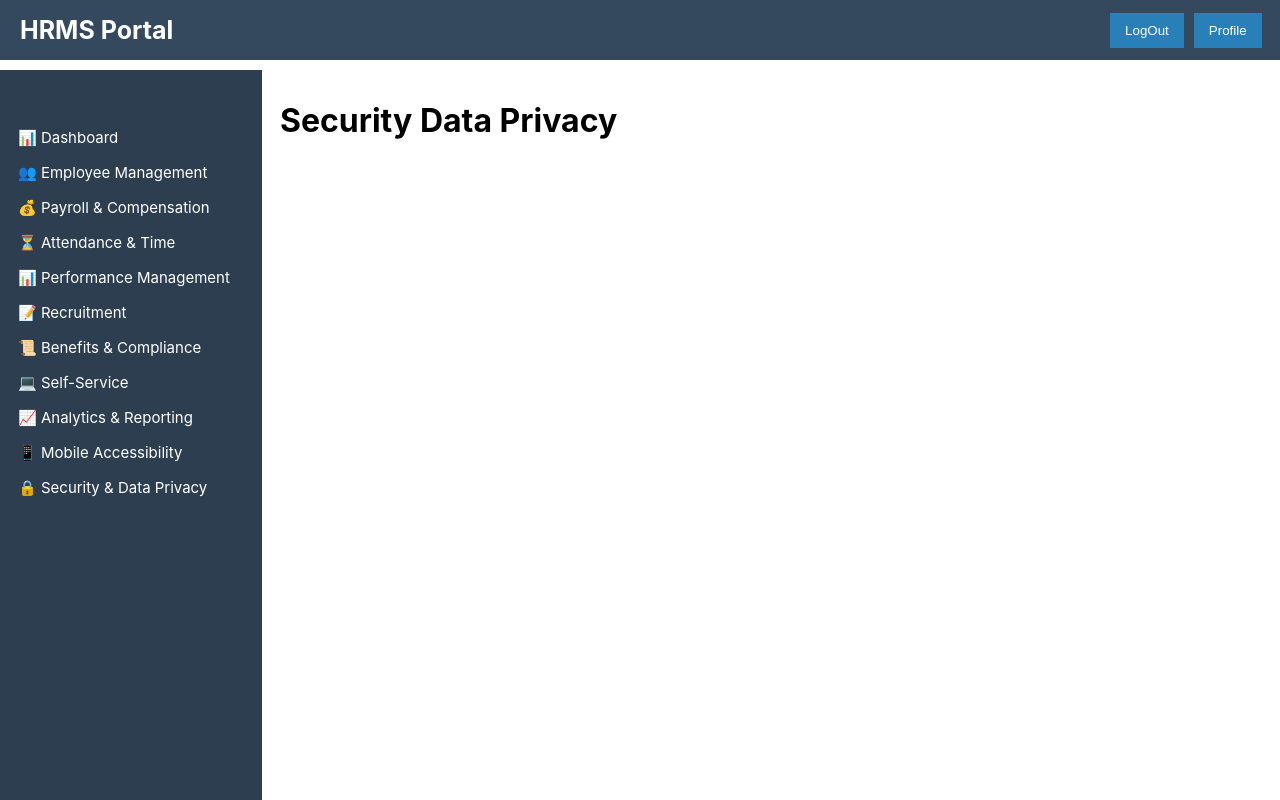
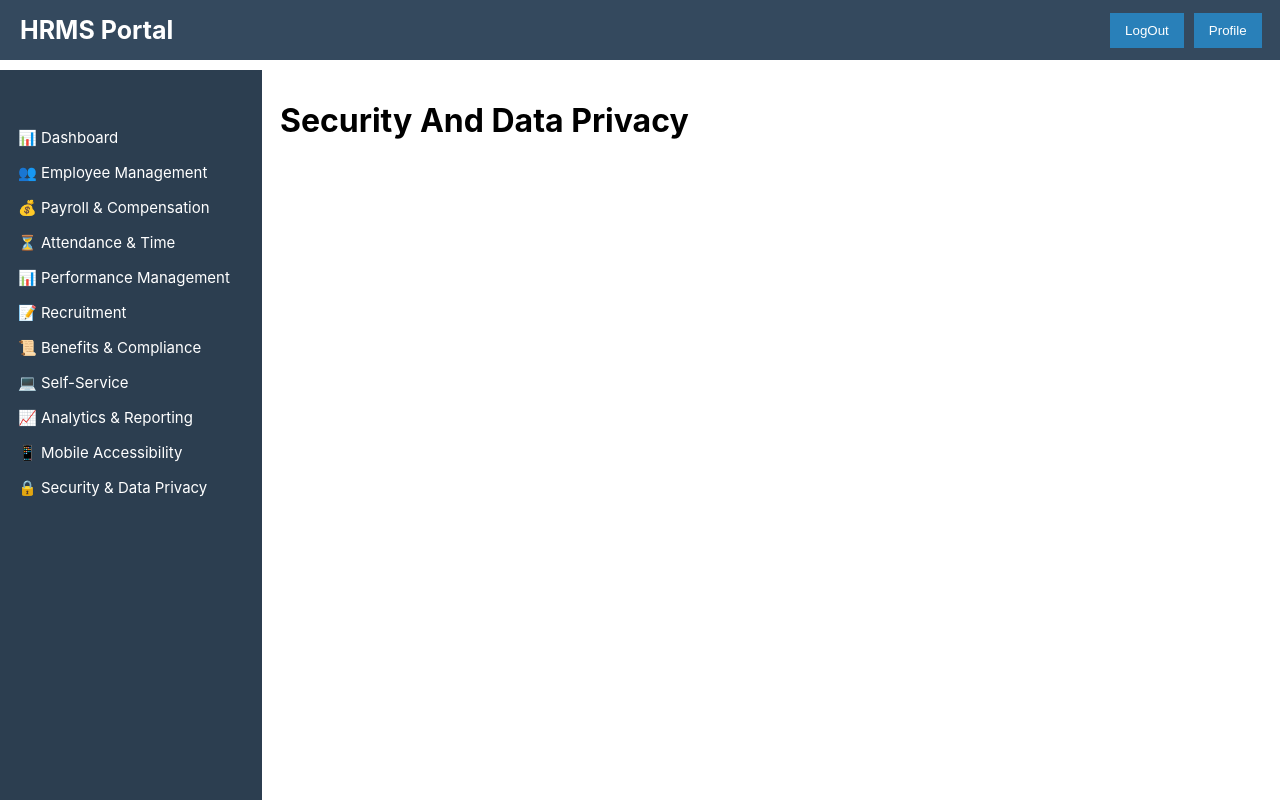
Before and after one commit to gousiyaprismire/HRMS_Frontend, a React (Create React App) app: page /security in a window 1280 px wide. Built offline with nearby package versions, Linux system fonts and the light colour scheme.

Commit message:
Added Security

```diff
--- a/src/Components/SecurityDataPrivacy/SecurityDataPrivacy.js
+++ b/src/Components/SecurityDataPrivacy/SecurityDataPrivacy.js
@@ -3,7 +3,7 @@ import React from 'react'
 function SecurityDataPrivacy() {
   return (
     <div>
-      <h1>Security Data Privacy</h1>
+      <h1>Security And Data Privacy</h1>
     </div>
   )
 }
```
